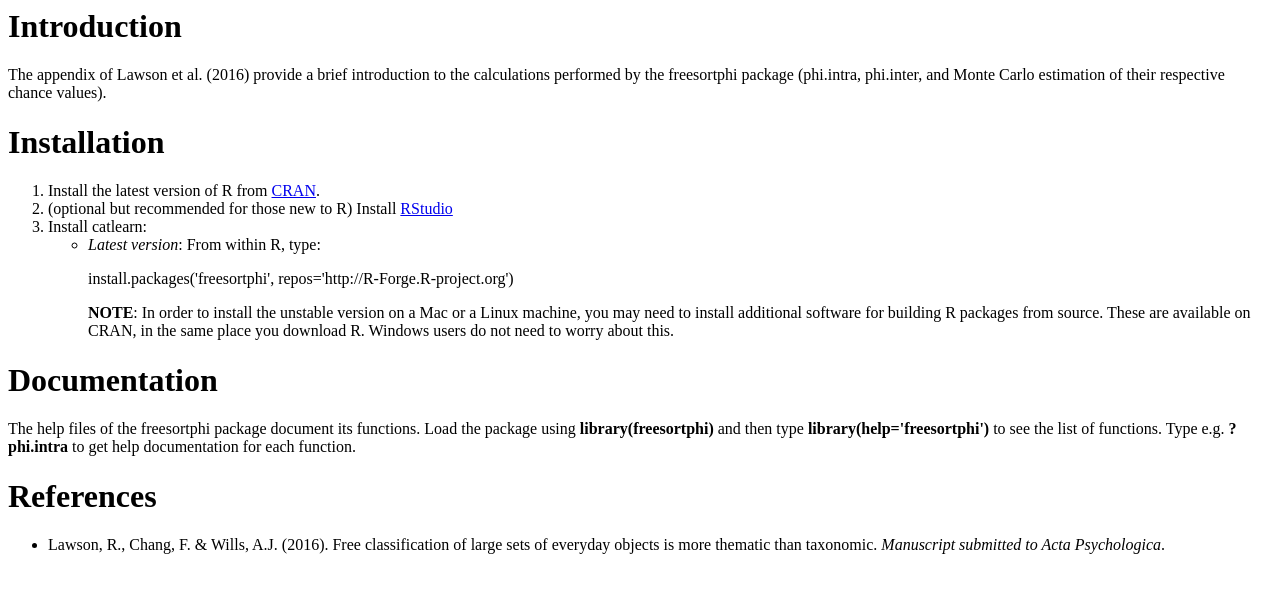
After one commit to rforge/freesortphi, a PHP site: page /content.html in a window 1280 px wide. The commit adds this page. Shown: the top 593 px of the page. Run offline with PHP 8.4, Linux system fonts and the light colour scheme.

Commit message:
Skeleton project page added to www.
git-svn-id: svn://svn.r-forge.r-project.org/svnroot/freesortphi@4 edb9625f-4e0d-4859-8d74-9fd3b1da38cb

```diff
--- /dev/null
+++ b/www/content.html
@@ -0,0 +1,41 @@
+<h1>Introduction</h1>
+
+<p>The appendix of Lawson et al. (2016) provide a brief introduction
+  to the calculations performed by the freesortphi package (phi.intra,
+  phi.inter, and Monte Carlo estimation of their respective chance
+  values).
+<h1>Installation</h1>
+
+<ol>
+  <li>Install the latest version of R from <a href =
+"https://cran.r-project.org/">CRAN</a>.
+
+  <li>(optional but recommended for those new to R) Install <a href =
+  "https://www.rstudio.com/">RStudio</a>
+
+  <li>Install catlearn:
+  <ul>
+     <li><i>Latest version</i>: From within R,
+     type: <p>install.packages('freesortphi',
+     repos='http://R-Forge.R-project.org') <p><b>NOTE</b>: In order to
+     install the unstable version on a Mac or a Linux machine, you
+     may need to install additional software for building R packages
+     from source. These are available on CRAN, in the same place you
+     download R. Windows users do not need to worry about this.
+  </ul>
+</ol>
+
+<h1>Documentation</h1>
+<p> The help files of the freesortphi package document its
+  functions. Load the package using <b>library(freesortphi)</b> and then
+  type <b>library(help='freesortphi')</b> to see the list of
+  functions. Type e.g. <b>?phi.intra</b> to get help documentation for
+  each function.
+
+<h1>References</h1>
+
+<ul>
+  <li>Lawson, R., Chang, F. & Wills, A.J. (2016). Free classification of
+  large sets of everyday objects is more thematic than
+  taxonomic. <i>Manuscript submitted to Acta Psychologica</i>.
+</ul>
--- a/www/index.php
+++ b/www/index.php
@@ -42,8 +42,11 @@ fclose($handle);
 echo $contents; } ?>
 
 <!-- end of project description -->
+<?php
 
-<p> No content added. </p>
+include('content.html');
+
+?>
 
 <p> The <strong>project summary page</strong> you can find <a href="http://<?php echo $domain; ?>/projects/<?php echo $group_name; ?>/"><strong>here</strong></a>. </p>
 
```
